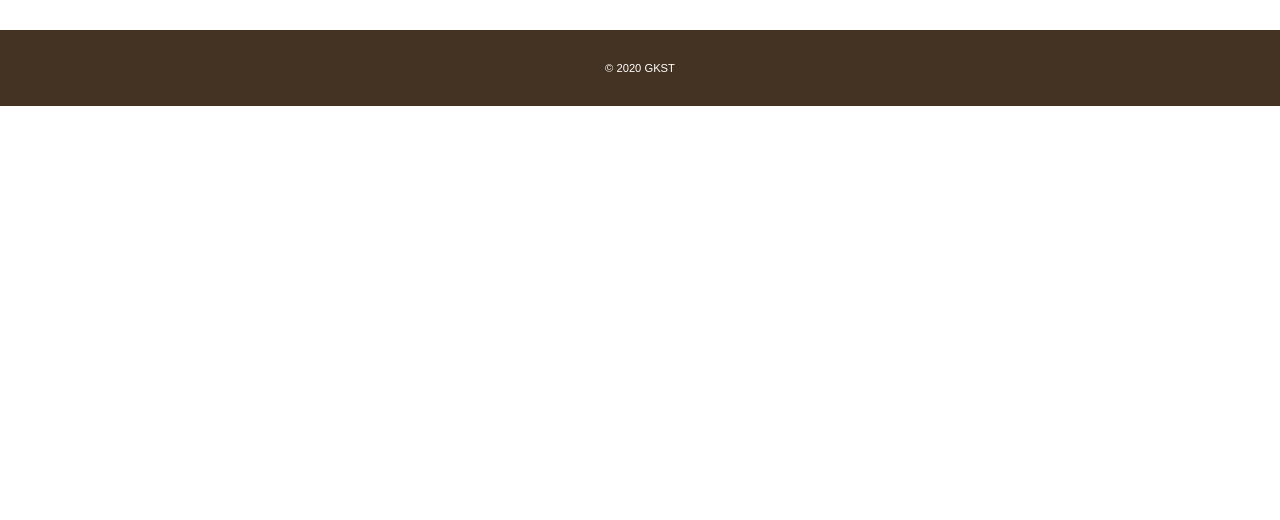
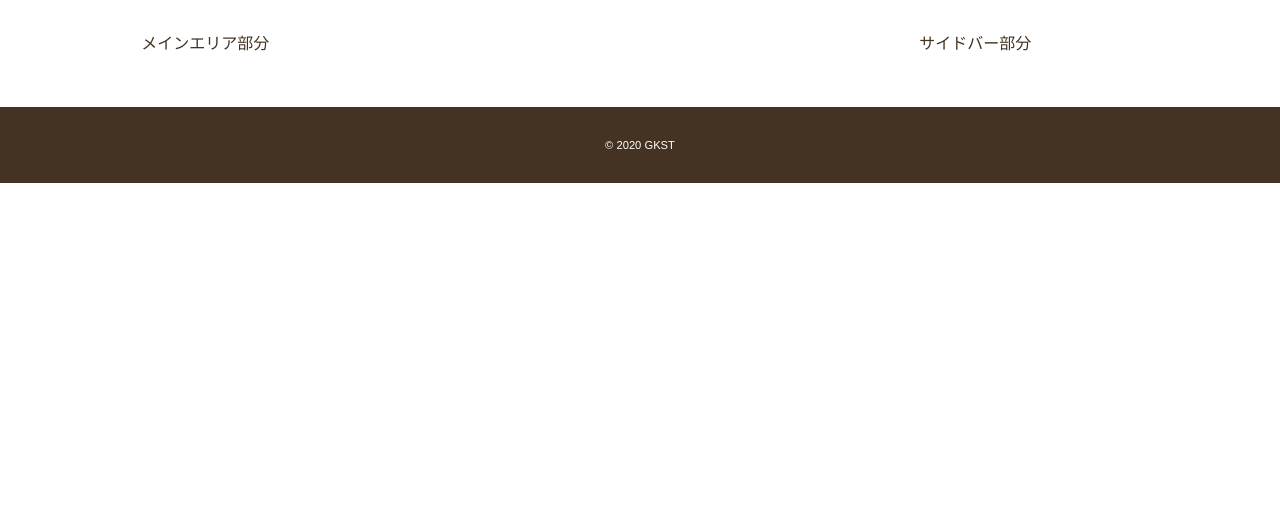
Before and after one commit to pam-jgn/two_camura, a plain HTML site: page two_camura/news.html in a window 1280 px wide. Shown: the part 280-800 px from the top of the page. Drawn offline with Linux system fonts and the light colour scheme; some packages are replaced by stand-ins of ours.

Commit message:
横並びを設定

```diff
--- a/two_camura/Style.css
+++ b/two_camura/Style.css
@@ -123,3 +123,16 @@ footer p{
     color: #fff;
     font-size: 0.875rem;
 }
+
+article{
+    width: 74%;
+}
+aside{
+    width: 22%;
+}
+
+.news-contens{
+    display: flex;
+    justify-content: space-between;
+    margin-bottom: 50px;
+}
--- a/two_camura/news.html
+++ b/two_camura/news.html
@@ -26,6 +26,15 @@
             <h2 class="page-title">News</h2>
         </div>
     </div>
+    <div class="news-contens wrapper">
+        <article>
+            メインエリア部分
+        </article>
+
+        <aside>
+            サイドバー部分
+        </aside>
+    </div>
     <footer>
         <div class="wrapper">
             <p><small>&copy; 2020 GKST</small></p>
```
Also changed, not shown: 1 other file.
